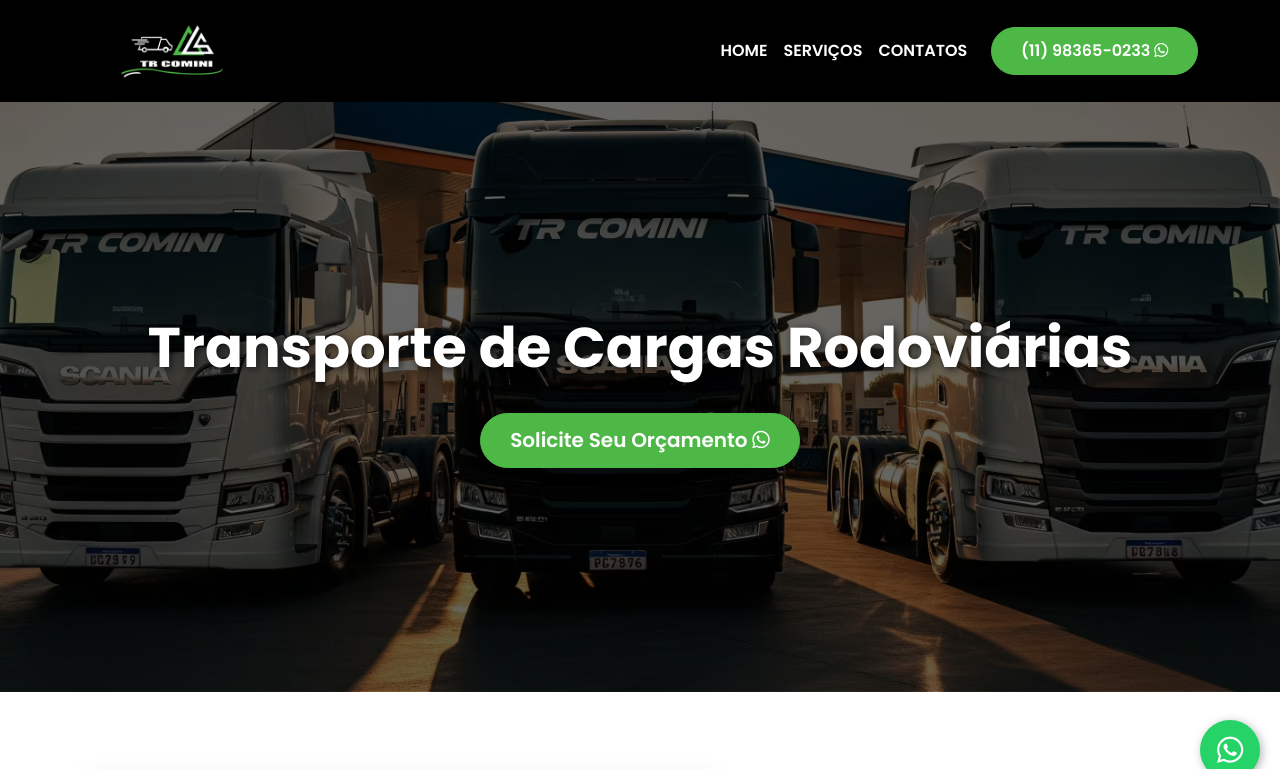
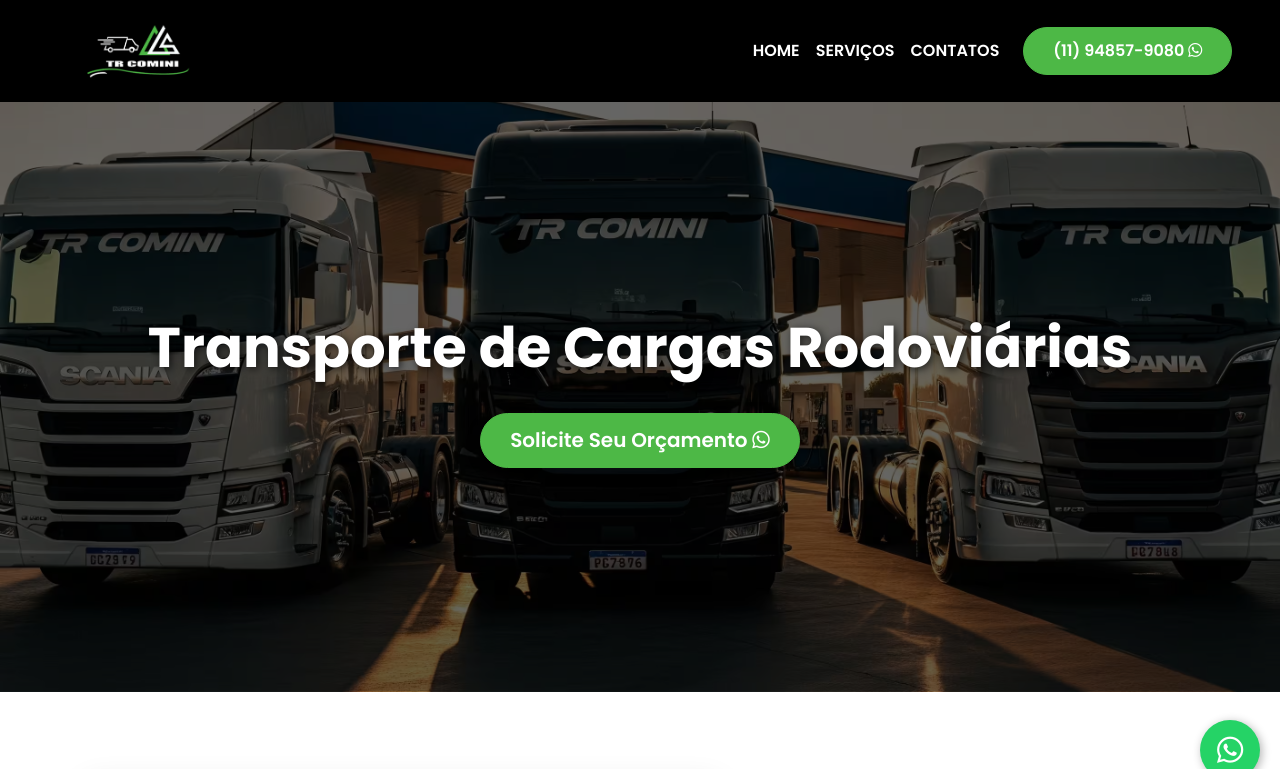
Before and after one commit to dianycriativos/trcomini, a plain HTML site: page index.html in a window 1280 px wide. Shown: the top 769 px of the page. Drawn offline with nearby package versions, Linux system fonts and the light colour scheme.

Commit message:
Update index.html

```diff
--- a/index.html
+++ b/index.html
@@ -40,6 +40,21 @@
             color: var(--cor-texto);
             overflow-x: hidden;
             padding-top: 90px; /* Espaço para o navbar fixo */
+        }
+
+        /* Barra de Rolagem Personalizada (Desktop) */
+        ::-webkit-scrollbar {
+            width: 10px;
+        }
+        ::-webkit-scrollbar-track {
+            background: #222;
+        }
+        ::-webkit-scrollbar-thumb {
+            background: var(--cor-verde);
+            border-radius: 5px;
+        }
+        ::-webkit-scrollbar-thumb:hover {
+            background: #3c9437;
         }
 
         .btn-verde {
@@ -253,7 +268,8 @@
     <!-- Header e Navegação -->
     <header>
         <nav class="navbar navbar-expand-lg navbar-dark fixed-top">
-            <div class="container">
+            <!-- Container-fluid para ocupar mais espaço, com padding nas laterais em telas grandes (px-lg-5) -->
+            <div class="container-fluid px-lg-5">
                 <a class="navbar-brand" href="#">
                     <img src="logo2-401x134.png" alt="Logo TR Comini">
                 </a>
@@ -266,8 +282,9 @@
                         <li class="nav-item"><a class="nav-link text-white" href="#servicos">SERVIÇOS</a></li>
                         <li class="nav-item"><a class="nav-link text-white" href="#contatos">CONTATOS</a></li>
                         <li class="nav-item ms-lg-3 mt-3 mt-lg-0">
-                            <a href="https://api.whatsapp.com/send?phone=5511983650233" class="btn btn-verde" target="_blank" rel="noopener noreferrer">
-                                (11) 98365-0233 <i class="fab fa-whatsapp"></i>
+                            <!-- NÚMERO SEM ALTERAÇÃO -->
+                            <a href="https://api.whatsapp.com/send?phone=5511948579080" class="btn btn-verde" target="_blank" rel="noopener noreferrer">
+                                (11) 94857-9080 <i class="fab fa-whatsapp"></i>
                             </a>
                         </li>
                     </ul>
@@ -281,7 +298,8 @@
         <section class="hero-section" id="hero">
             <div class="container">
                 <h1 class="display-3">Transporte de Cargas Rodoviárias</h1>
-                <a href="https://api.whatsapp.com/send?phone=5511983650233" class="btn btn-lg btn-verde mt-4" target="_blank" rel="noopener noreferrer">
+                <!-- NÚMERO SEM ALTERAÇÃO -->
+                <a href="https://api.whatsapp.com/send?phone=5511948579080" class="btn btn-lg btn-verde mt-4" target="_blank" rel="noopener noreferrer">
                     Solicite Seu Orçamento <i class="fab fa-whatsapp"></i>
                 </a>
             </div>
@@ -320,7 +338,7 @@
                     </div>
                     <div class="col-lg-7 text-center order-1 order-lg-2"> <!-- Imagem maior no desktop -->
                          <div class="img-container">
-                             <img src="servicos-1-1200x872.jpg" class="img-fluid" alt="Caminhão TR Comini com lona preta em frente a palmeiras" loading="lazy">
+                              <img src="servicos-1-1200x872.jpg" class="img-fluid" alt="Caminhão TR Comini com lona preta em frente a palmeiras" loading="lazy">
                          </div>
                          <a href="#contatos" class="btn btn-verde btn-contatos d-none d-lg-inline-block">CONTATOS →</a>
                     </div>
@@ -366,7 +384,8 @@
                             <i class="fas fa-phone-alt"></i>
                             <div class="contact-info">
                                 <small>TELEFONES</small>
-                                <p>(11) 94857-9080</p>
+                                <!-- NÚMERO ALTERADO -->
+                                <p>(11) 98365-0233</p>
                                 <p>(11) 98726-9275</p>
                             </div>
                         </div>
@@ -376,7 +395,8 @@
                             <i class="fab fa-whatsapp"></i>
                              <div class="contact-info">
                                 <small>WHATSAPP</small>
-                                <p>(11) 98365-0233</p>
+                                <!-- NÚMERO SEM ALTERAÇÃO -->
+                                <p>(11) 94857-9080</p>
                             </div>
                         </div>
                     </div>
@@ -409,14 +429,16 @@
             <div class="mb-3">
                 <a href="#" target="_blank" rel="noopener noreferrer" class="social-icon" aria-label="Instagram"><i class="fab fa-instagram"></i></a>
                 <a href="#" target="_blank" rel="noopener noreferrer" class="social-icon" aria-label="Facebook"><i class="fab fa-facebook-f"></i></a>
-                <a href="https://api.whatsapp.com/send?phone=5511983650233" target="_blank" rel="noopener noreferrer" class="social-icon" aria-label="WhatsApp"><i class="fab fa-whatsapp"></i></a>
+                <!-- NÚMERO SEM ALTERAÇÃO -->
+                <a href="https://api.whatsapp.com/send?phone=5511948579080" target="_blank" rel="noopener noreferrer" class="social-icon" aria-label="WhatsApp"><i class="fab fa-whatsapp"></i></a>
             </div>
             <p class="mb-2">Todos os direitos reservados 2025 TR Comini | CNPJ: 37.716.884/0001-95</p>
         </div>
     </footer>
 
     <!-- Botão Flutuante do WhatsApp -->
-    <a href="https://api.whatsapp.com/send?phone=5511983650233&text=Ol%C3%A1!%20Gostaria%20de%20mais%20informa%C3%A7%C3%B5es%20sobre%20os%20servi%C3%A7os." class="whatsapp-flutuante" target="_blank" rel="noopener noreferrer" aria-label="Fale conosco pelo WhatsApp">
+    <!-- NÚMERO SEM ALTERAÇÃO -->
+    <a href="https://api.whatsapp.com/send?phone=5511948579080&text=Ol%C3%A1!%20Gostaria%20de%20mais%20informa%C3%A7%C3%B5es%20sobre%20os%20servi%C3%A7os." class="whatsapp-flutuante" target="_blank" rel="noopener noreferrer" aria-label="Fale conosco pelo WhatsApp">
         <i class="fab fa-whatsapp"></i>
     </a>
 
```
